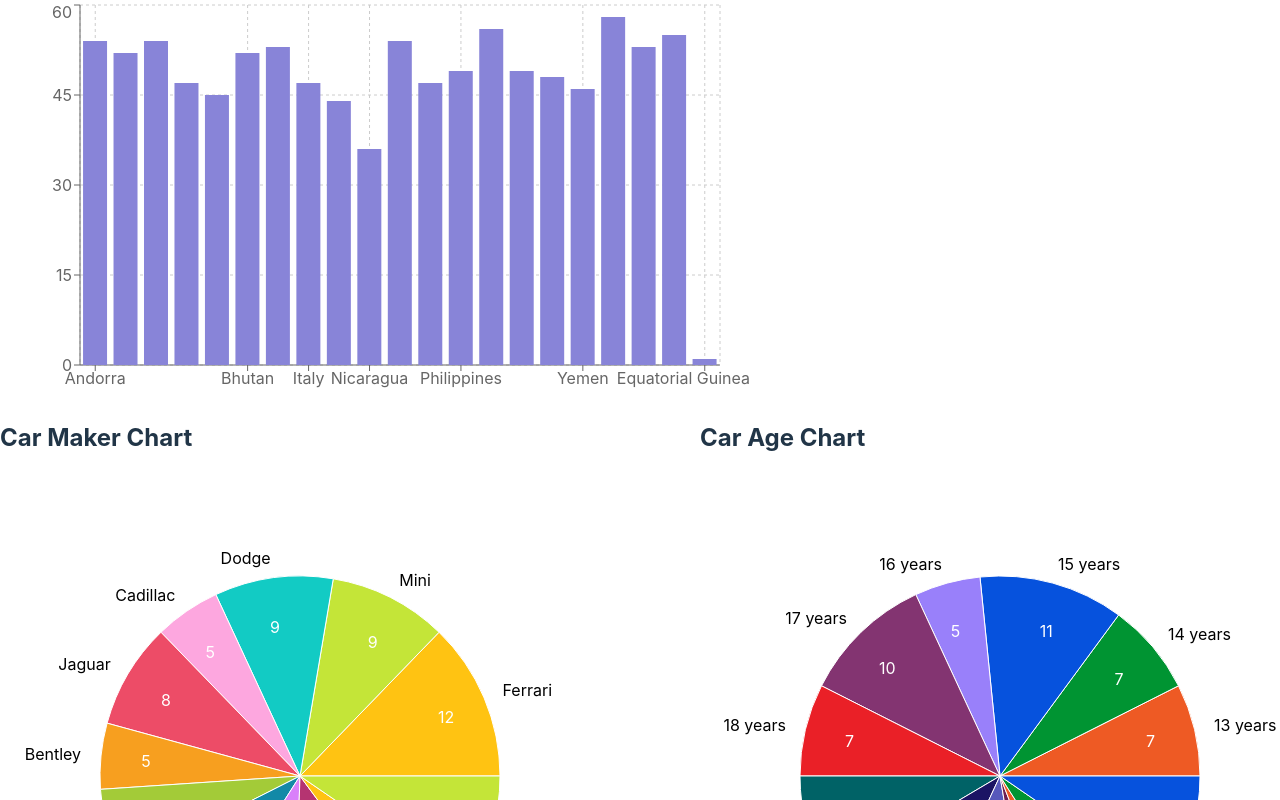
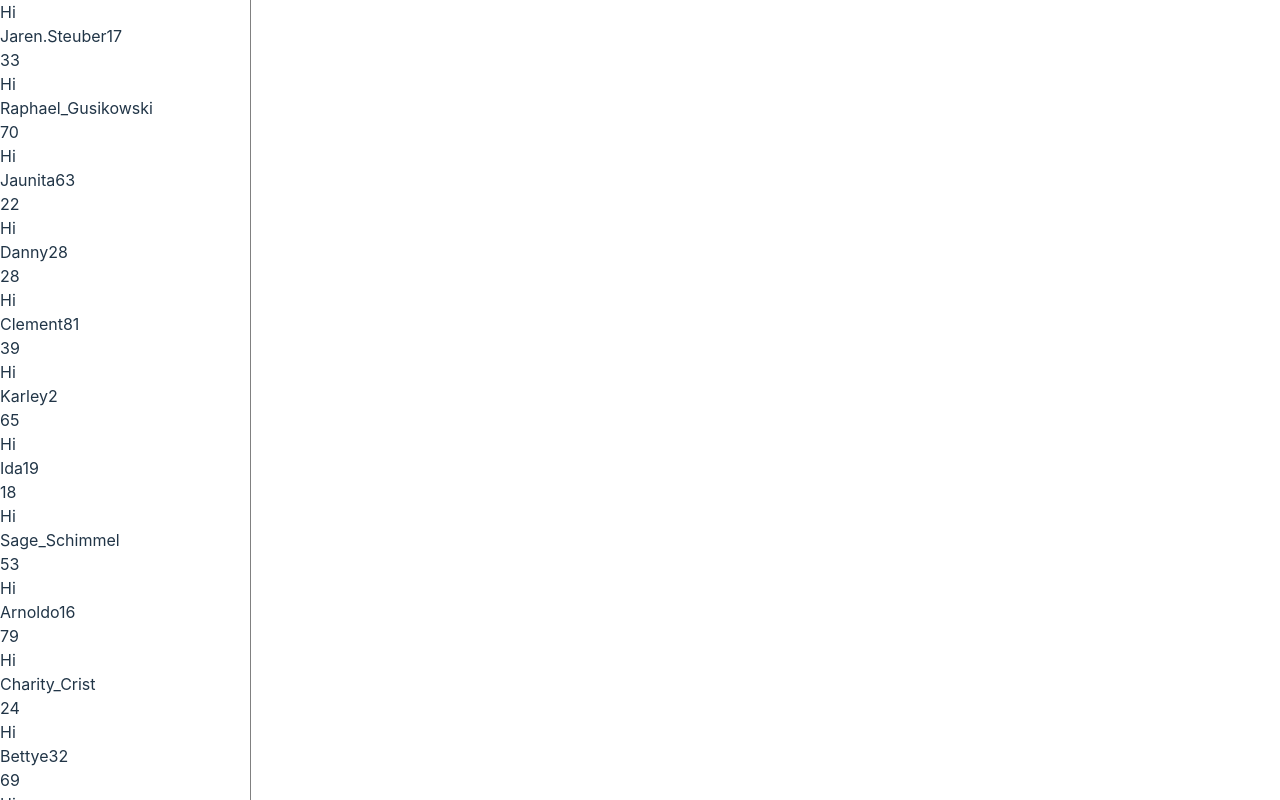
Before and after one commit to kenizaya/z-react-assignment, a React (Vite) app: page / in a window 1280 px wide. Shown: the top 800 px of the page. Built offline with nearby package versions, Linux system fonts and the light colour scheme.

Commit message:
Add UserSidebar

```diff
--- a/src/App.jsx
+++ b/src/App.jsx
@@ -2,10 +2,12 @@
 import UserBarChart from './components/UserBarChart/UserBarChart'
 import { users } from './utils/generateUsers'
 import CarPieChart from './components/CarPieChart/CarPieChart'
+import UserSidebar from './components/UserSidebar/UserSidebar'
 
 const App = () => {
   return (
-    <div>
+    <div style={{ width: '98vw' }}>
+      <UserSidebar users={users} onUserClick={() => {}} />
       <UserBarChart users={users} />
       <CarPieChart users={users} />
     </div>
--- a/src/components/CarPieChart/CarPieChart.jsx
+++ b/src/components/CarPieChart/CarPieChart.jsx
@@ -203,7 +203,7 @@
                   />
                 ))}
               </Pie>
-              <Tooltip content={<CustomTooltip />} />
+              <Tooltip formatter={(value) => `${value} cars`} />
             </PieChart>
           </ResponsiveContainer>
         </div>
--- /dev/null
+++ b/src/components/UserSidebar/UserSidebar.jsx
@@ -0,0 +1,95 @@
+import React, { useRef, useState } from 'react'
+import {
+  List,
+  AutoSizer,
+  CellMeasurer,
+  CellMeasurerCache,
+} from 'react-virtualized'
+import 'react-virtualized/styles.css'
+
+const UserSidebar = ({ users, onUserClick }) => {
+  const cache = useRef(
+    new CellMeasurerCache({
+      fixedWidth: true,
+      defaultHeight: 100,
+    })
+  )
+  const [selectedUser, setSelectedUser] = useState(null)
+
+  const handleUserClick = (user) => {
+    setSelectedUser(user)
+    // onUserClick(user)
+  }
+
+  const rowRenderer = ({ index, key, style, parent }) => {
+    const user = users[index]
+    console.log(user)
+
+    return (
+      <CellMeasurer
+        key={key}
+        cache={cache.current}
+        parent={parent}
+        columnIndex={0}
+        rowIndex={index}
+      >
+        <div style={style} onClick={() => handleUserClick(user)}>
+          <div>Hi</div>
+          <div>{user.username}</div>
+          <div>{user.age}</div>
+        </div>
+      </CellMeasurer>
+    )
+  }
+  return (
+    <div
+      style={{
+        borderRight: '1px solid gray',
+        height: '100vh',
+        width: '20%',
+        overflowY: 'auto',
+      }}
+    >
+      <AutoSizer>
+        {({ height, width }) => (
+          <List
+            height={height}
+            rowCount={users.length}
+            rowHeight={cache.current.rowHeight}
+            deferredMeasurementCache={cache.current}
+            rowRenderer={rowRenderer}
+            width={width}
+          />
+        )}
+      </AutoSizer>
+      {selectedUser && (
+        <div
+          style={{
+            position: 'fixed',
+            top: 0,
+            right: 0,
+            bottom: 0,
+            width: '50%',
+            backgroundColor: 'white',
+          }}
+        >
+          <div>{selectedUser.username}</div>
+          <div>{selectedUser.age}</div>
+          <div>{selectedUser.phoneNumber}</div>
+          <div>{selectedUser.occupation}</div>
+          <div>{selectedUser.address.street}</div>
+          <div>{selectedUser.address.city}</div>
+          <div>{selectedUser.address.state}</div>
+          <div>{selectedUser.address.streetAddress}</div>
+          <div>{selectedUser.address.zipCode}</div>
+          <div>{selectedUser.address.country}</div>
+          <div>{selectedUser.vehicle.make}</div>
+          <div>{selectedUser.vehicle.model}</div>
+          <div>{selectedUser.vehicle.age}</div>
+        </div>
+      )}
+    </div>
+  )
+}
+
+export default UserSidebar
--- a/src/index.css
+++ b/src/index.css
@@ -1,3 +1,9 @@
+*,
+*::before,
+*::after {
+  box-sizing: border-box;
+}
+
 :root {
   font-family: Inter, system-ui, Avenir, Helvetica, Arial, sans-serif;
   line-height: 1.5;
--- a/vite.config.js
+++ b/vite.config.js
@@ -1,7 +1,38 @@
 import { defineConfig } from 'vite'
 import react from '@vitejs/plugin-react-swc'
+import fs from 'node:fs/promises'
+import path from 'node:path'
+import url from 'node:url'
+import { createRequire } from 'node:module'
 
 // https://vitejs.dev/config/
 export default defineConfig({
-  plugins: [react()],
+  plugins: [react(), reactVirtualized()],
 })
+
+const WRONG_CODE = `import { bpfrpt_proptype_WindowScroller } from "../WindowScroller.js";`
+export function reactVirtualized() {
+  return {
+    name: 'flat:react-virtualized',
+    // Note: we cannot use the `transform` hook here
+    //       because libraries are pre-bundled in vite directly,
+    //       plugins aren't able to hack that step currently.
+    //       so instead we manually edit the file in node_modules.
+    //       all we need is to find the timing before pre-bundling.
+    configResolved: async () => {
+      const require = createRequire(import.meta.url)
+      const reactVirtualizedPath = require.resolve('react-virtualized')
+      const { pathname: reactVirtualizedFilePath } = new url.URL(
+        reactVirtualizedPath,
+        import.meta.url
+      )
+      const file = reactVirtualizedFilePath.replace(
+        path.join('dist', 'commonjs', 'index.js'),
+        path.join('dist', 'es', 'WindowScroller', 'utils', 'onScroll.js')
+      )
+      const code = await fs.readFile(file, 'utf-8')
+      const modified = code.replace(WRONG_CODE, '')
+      await fs.writeFile(file, modified)
+    },
+  }
+}
```
Also changed, not shown: package.json (+7 -1 lines), 1 other file (tests, documents, lock files or other folders).
